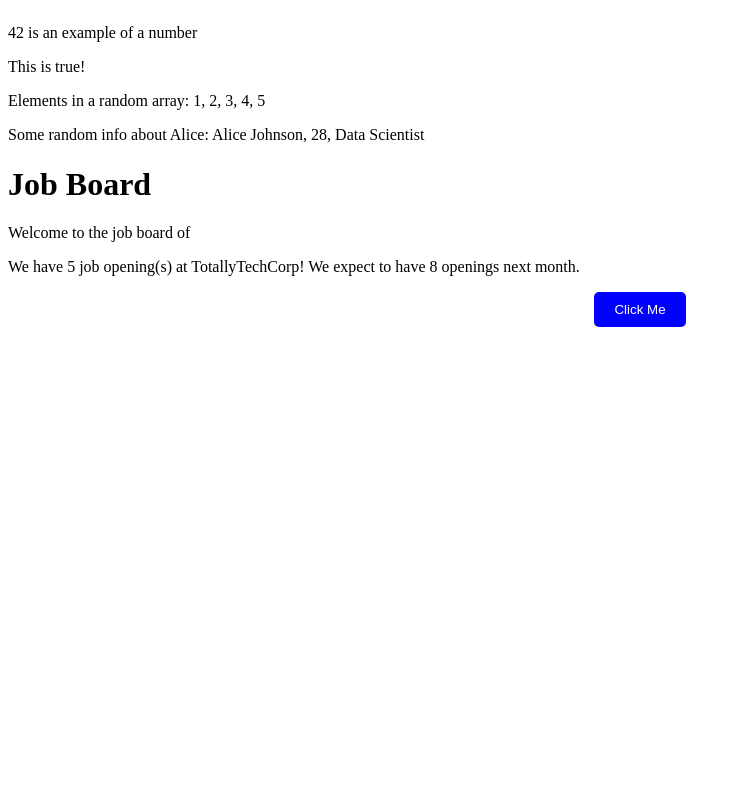
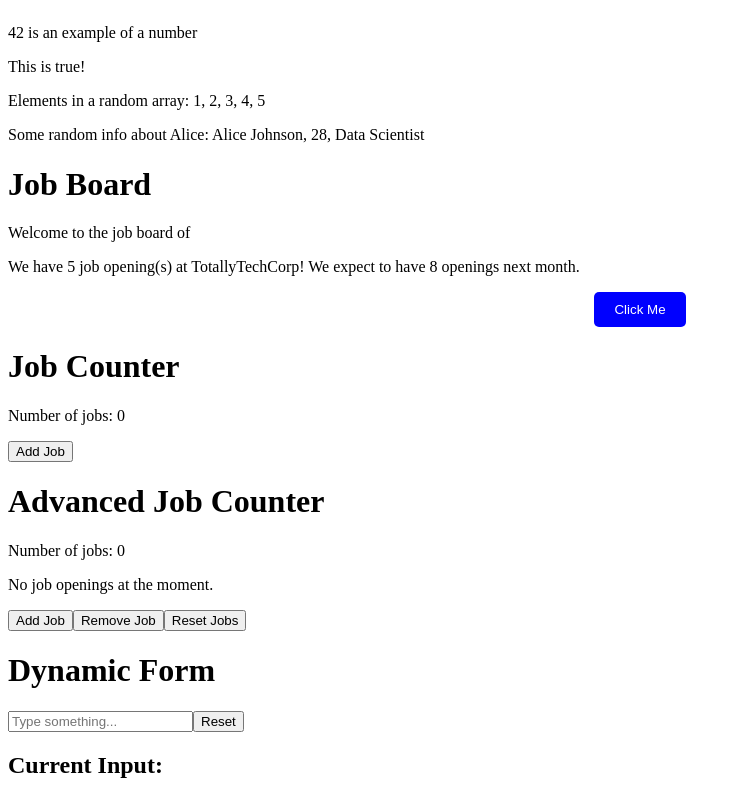
Before and after one commit to Cypherpol0/IT-OR, a React (Create React App) app in the folder react-sample1/: page / in a window 1280 px wide. Shown: the part 2359-3157 px from the top of the page, without its empty margins (0-741 px from the left). Before the commit the page ends 2694 px from the top, so only its background shows below. Built offline with nearby package versions, Linux system fonts and the light colour scheme.

Commit message:
Usestate practice

```diff
--- /dev/null
+++ b/react-sample1/src/AdvancedJobCount.js
@@ -0,0 +1,45 @@
+import React from "react";
+
+const AdvancedJobCounter = () => {
+    let [jobCount, setJobCount] = React.useState(0);
+
+    const aHandleJobCount = () => {
+        setJobCount(jobCount + 1);
+        console.log(`Job count increased to: ${jobCount}`);
+    }
+
+    const aRemoveJobCount = () => {
+        if (jobCount > 0) {
+            setJobCount(jobCount - 1);
+            console.log(`Job count decreased to: ${jobCount}`);
+        }
+    }
+
+    const aResetJobCount = () => {
+        setJobCount(0);
+        console.log(`Job count reset to: ${jobCount}`);
+    }
+
+    const numOfJobs = () => {
+        if (jobCount === 0) {
+            return "No job openings at the moment.";
+        } else if (jobCount > 0 && jobCount < 6) {
+            return "There are a few job openings.";
+        } else {
+            return `There are ${jobCount} job openings.`;
+        }
+    };
+
+    return (
+        <div>
+            <h1>Advanced Job Counter</h1>
+            <p>Number of jobs: {jobCount}</p>
+            <p>{numOfJobs()}</p>
+            <button onClick={aHandleJobCount}>Add Job</button>
+            <button onClick={aRemoveJobCount}>Remove Job</button>
+            <button onClick={aResetJobCount}>Reset Jobs</button>
+        </div>
+    );
+}
+
+export default AdvancedJobCounter;
--- a/react-sample1/src/App.js
+++ b/react-sample1/src/App.js
@@ -4,6 +4,9 @@ import EmptyProfPic from "./EmptyProfPic.jpg";
 import VarDisplay from "./VarDisplay";
 import JobBoard from "./JobBoard";
 import StyledButtons from "./StyledButtons";
+import JobCounter from "./JobCounter";
+import AdvancedJobCounter from "./AdvancedJobCount";
+import DynamicForm from "./DynamicForm";
 
 const App = () => {
   const userProfile = {
@@ -36,6 +39,9 @@ const App = () => {
        <VarDisplay />
        <JobBoard />
        <StyledButtons />
+       <JobCounter />
+       <AdvancedJobCounter />
+       <DynamicForm />
     </div>
   );
 };
--- /dev/null
+++ b/react-sample1/src/DynamicForm.js
@@ -0,0 +1,43 @@
+import React from "react";
+
+const DynamicForm = () => {
+    const [formData, setFormData] = React.useState({
+        message: ""
+    });
+
+    const handleChange = (event) => {
+        const { name, value } = event.target;
+        setFormData((prevData) => ({
+            ...prevData,
+            [name]: value
+        }));
+    };
+
+    const handleInputChange = (event) => {
+        handleChange(event);
+    };
+
+    const handleReset = () => {
+        setFormData({ message: "" });
+    };
+
+    return (
+    <div>
+      <h1>Dynamic Form</h1>
+      <input
+        type="text"
+        value={formData.message}
+        onChange={handleInputChange}
+        placeholder="Type something..."
+      />
+      <button onClick={handleReset}>Reset</button>
+      <div>
+        <h2>Current Input:</h2>
+        <p>{formData.message}</p>
+      </div>
+    </div>
+    );
+
+}
+
+export default DynamicForm;
--- a/react-sample1/src/JobCounter.js
+++ b/react-sample1/src/JobCounter.js
@@ -3,11 +3,19 @@ import React from "react";
 const JobCounter = () => {
     let jobCount = 0;
 
+    const handleJobCount = () => {
+        jobCount += 1;
+        console.log(`Job count increased to: ${jobCount}`);
+    }
+
+
     return (
         <div>
             <h1>Job Counter</h1>
             <p>Number of jobs: {jobCount}</p>
-            <button onClick={incrementJobCount}>Add Job</button>
+            <button onClick={handleJobCount}>Add Job</button>
         </div>
     );
 }
+
+export default JobCounter;
```
